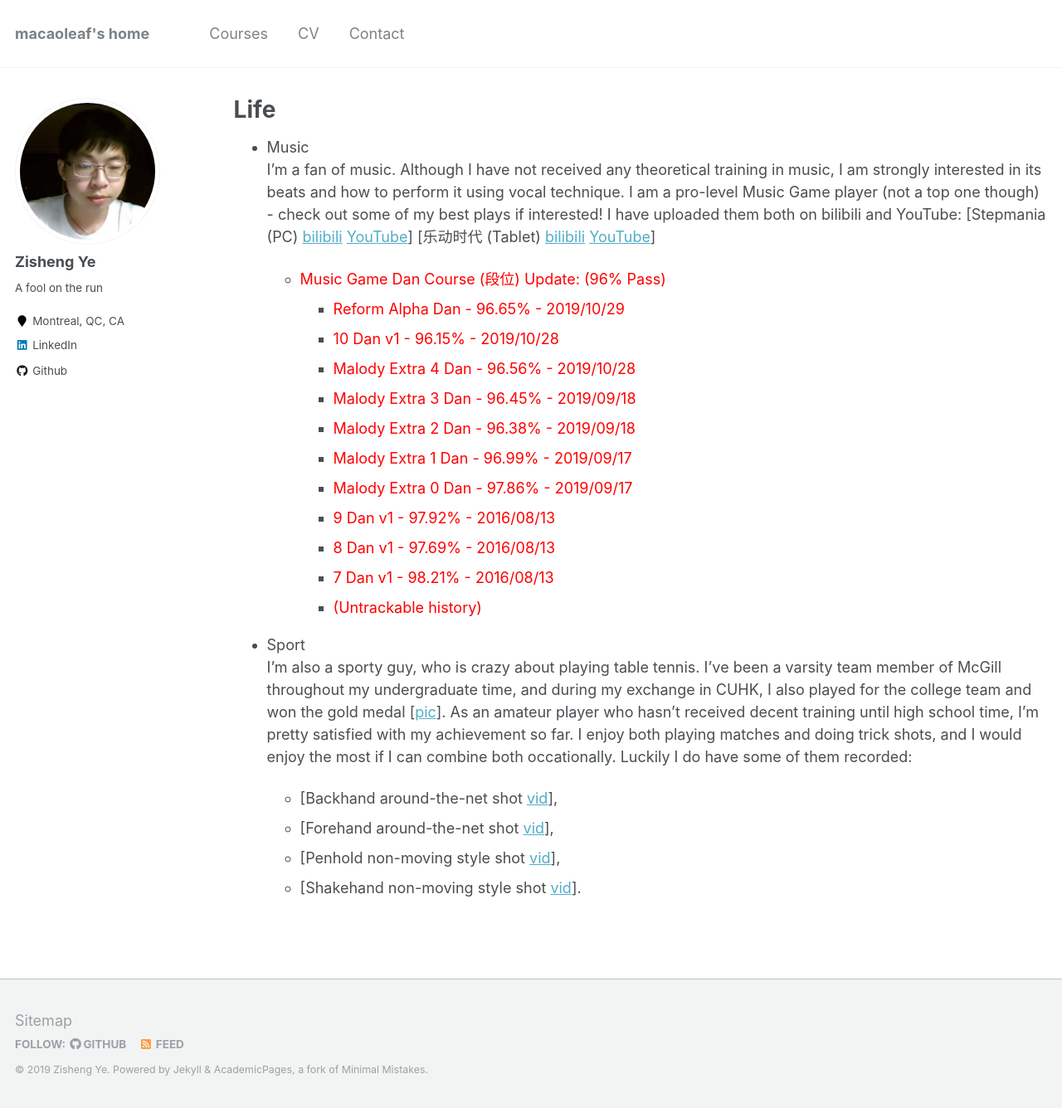
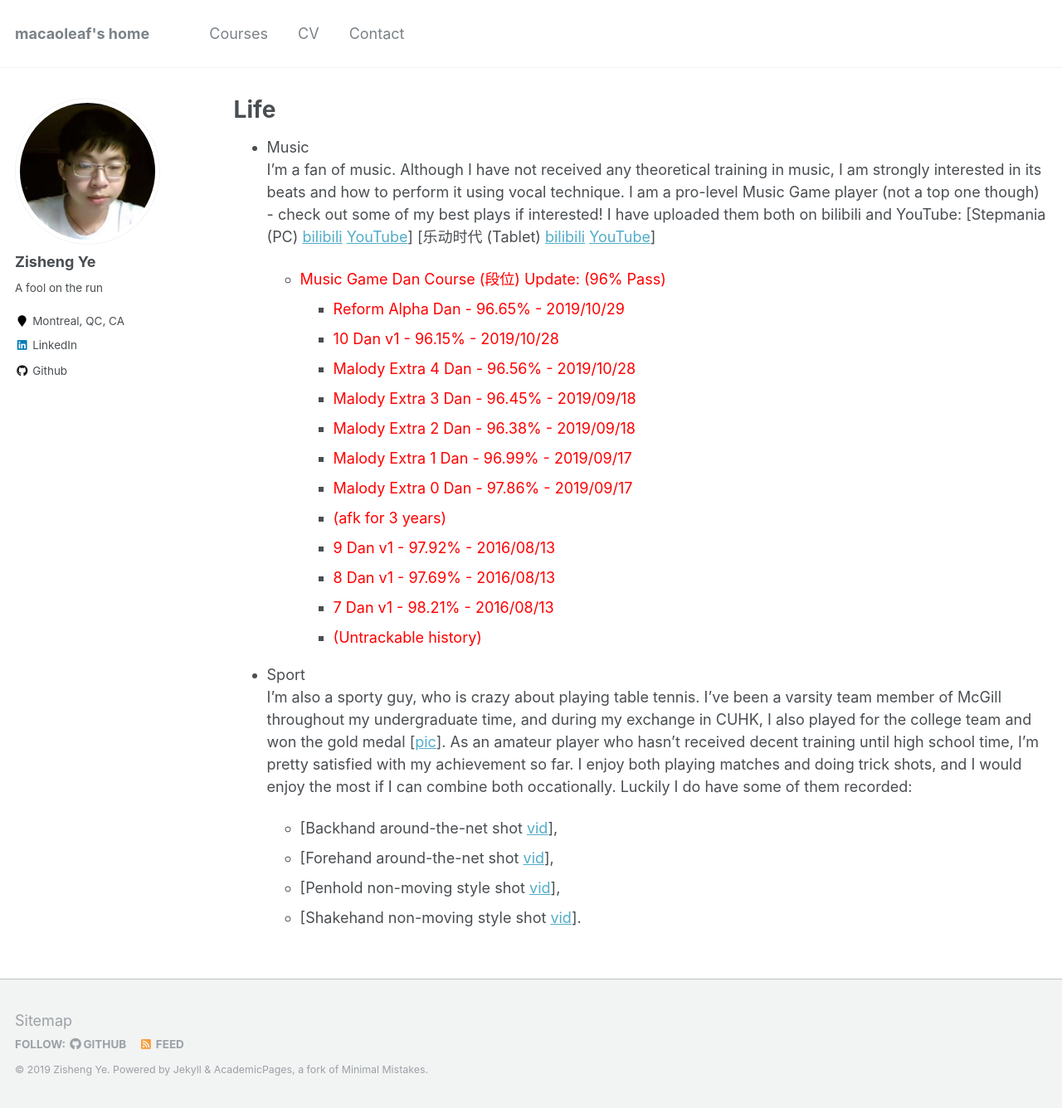
Before and after one commit to macaoleaf/macaoleaf.github.io, a Jekyll site: the page built from _pages/Life.md, in a window 1280 px wide and 1336 px high. Shown: the whole window at 83% size. Built offline with Jekyll 4.4.1, drawn with Linux system fonts in a browser that asks for light colours.

Commit message:
Update Life.md

```diff
--- a/_pages/Life.md
+++ b/_pages/Life.md
@@ -15,6 +15,7 @@ I'm a fan of music. Although I have not received any theoretical training in mus
     - <font color="red">Malody Extra 2 Dan - 96.38% - 2019/09/18</font>
     - <font color="red">Malody Extra 1 Dan - 96.99% - 2019/09/17</font>
     - <font color="red">Malody Extra 0 Dan - 97.86% - 2019/09/17</font>
+    - <font color="red">(afk for 3 years)</font>
     - <font color="red">9 Dan v1 - 97.92% - 2016/08/13</font>
     - <font color="red">8 Dan v1 - 97.69% - 2016/08/13</font>
     - <font color="red">7 Dan v1 - 98.21% - 2016/08/13</font>
```
